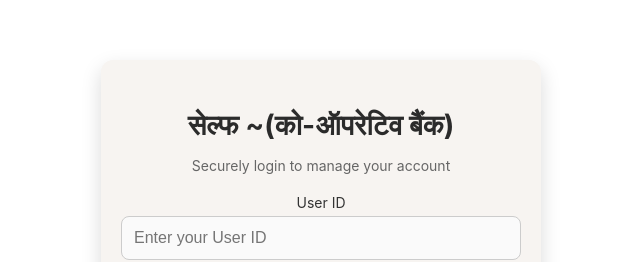
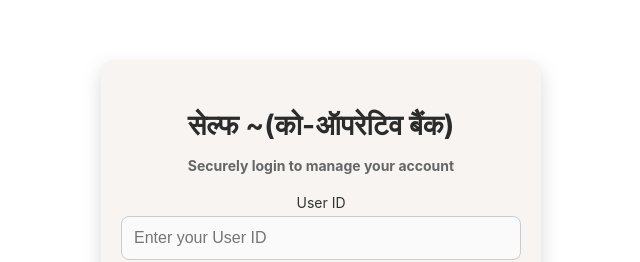
Before and after one commit to engi-devops/github-pages-demo, a React (Create React App) app: page / in a window 1280 px wide. Shown: the part 146-408 px from the top of the page, without its empty margins (319-959 px from the left). Built offline with nearby package versions, Linux system fonts and the light colour scheme.

Commit message:
<p><strong>Securely login to manage your account</strong></p>

```diff
--- a/src/components/AuthPage.js
+++ b/src/components/AuthPage.js
@@ -14,7 +14,7 @@ const AuthPage = () => {
     <div className="auth-container">
       <div className="auth-header">
         <h1>सेल्फ ~(को-ऑपरेटिव बैंक)</h1>
-        <p>Securely login to manage your account</p>
+        <p><strong>Securely login to manage your account</strong></p>
       </div>
       <div className="auth-form">
         <form>
```
